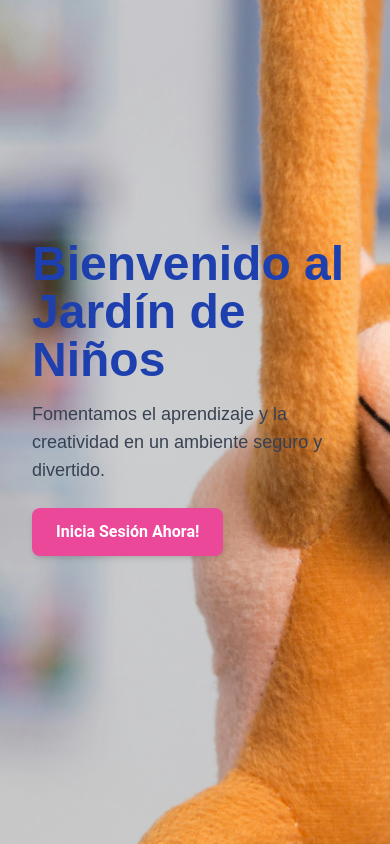
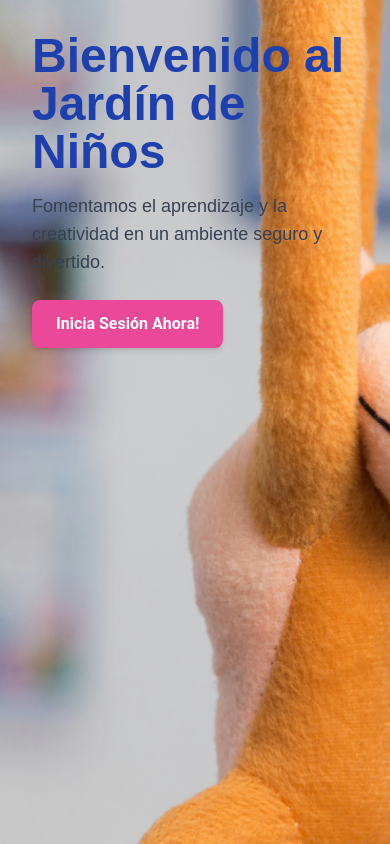
Before and after one commit to Rodro1975/jardin-infantil, a Next.js app: page / in a window 390 px wide. Built offline with nearby package versions, Linux system fonts and the light colour scheme.

Commit message:
Ajuste en imagen home

```diff
--- a/src/app/page.js
+++ b/src/app/page.js
@@ -3,7 +3,7 @@ import Link from "next/link";
 
 export default function Home() {
   return (
-    <div className="relative flex items-center justify-start min-h-screen p-8 pb-20 gap-16 sm:p-20 bg-gradient-to-r from-blue-200 to-yellow-100">
+    <div className="relative flex flex-col sm:flex-row items-center justify-start min-h-screen p-8 pb-20 gap-16 sm:p-20 bg-gradient-to-r from-blue-200 to-yellow-100">
       <div className="max-w-lg z-10">
         <h1 className="text-5xl font-bold text-blue-800 mb-4">
           Bienvenido al Jardín de Niños
@@ -17,7 +17,7 @@ export default function Home() {
           </button>
         </Link>
       </div>
-      <div className="absolute inset-0 z-0">
+      <div className="absolute inset-0 z-0 h-full w-full">
         <Image
           src="/kinder.jpg"
           alt="Imagen representativa del jardín de niños"
```
